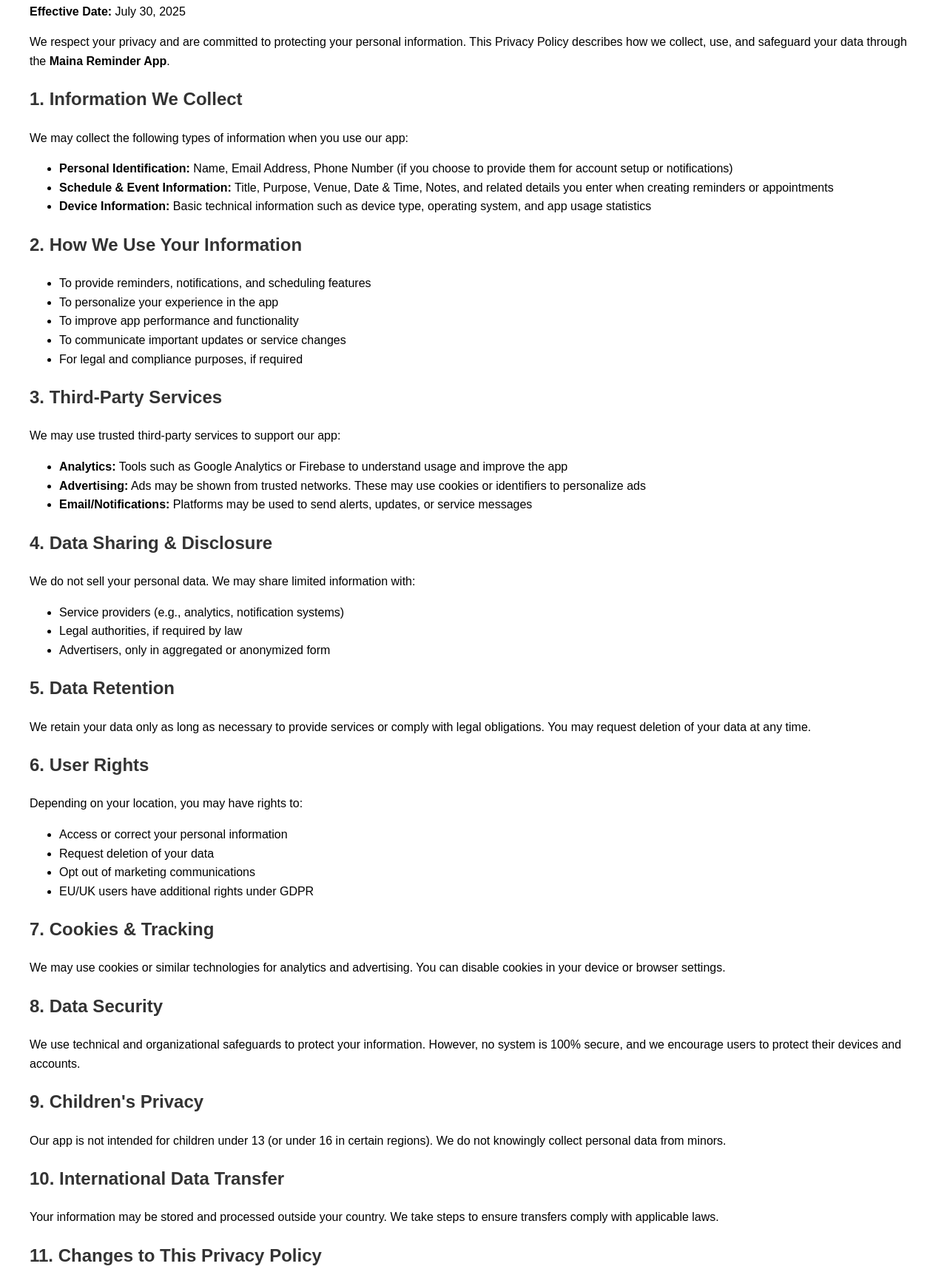
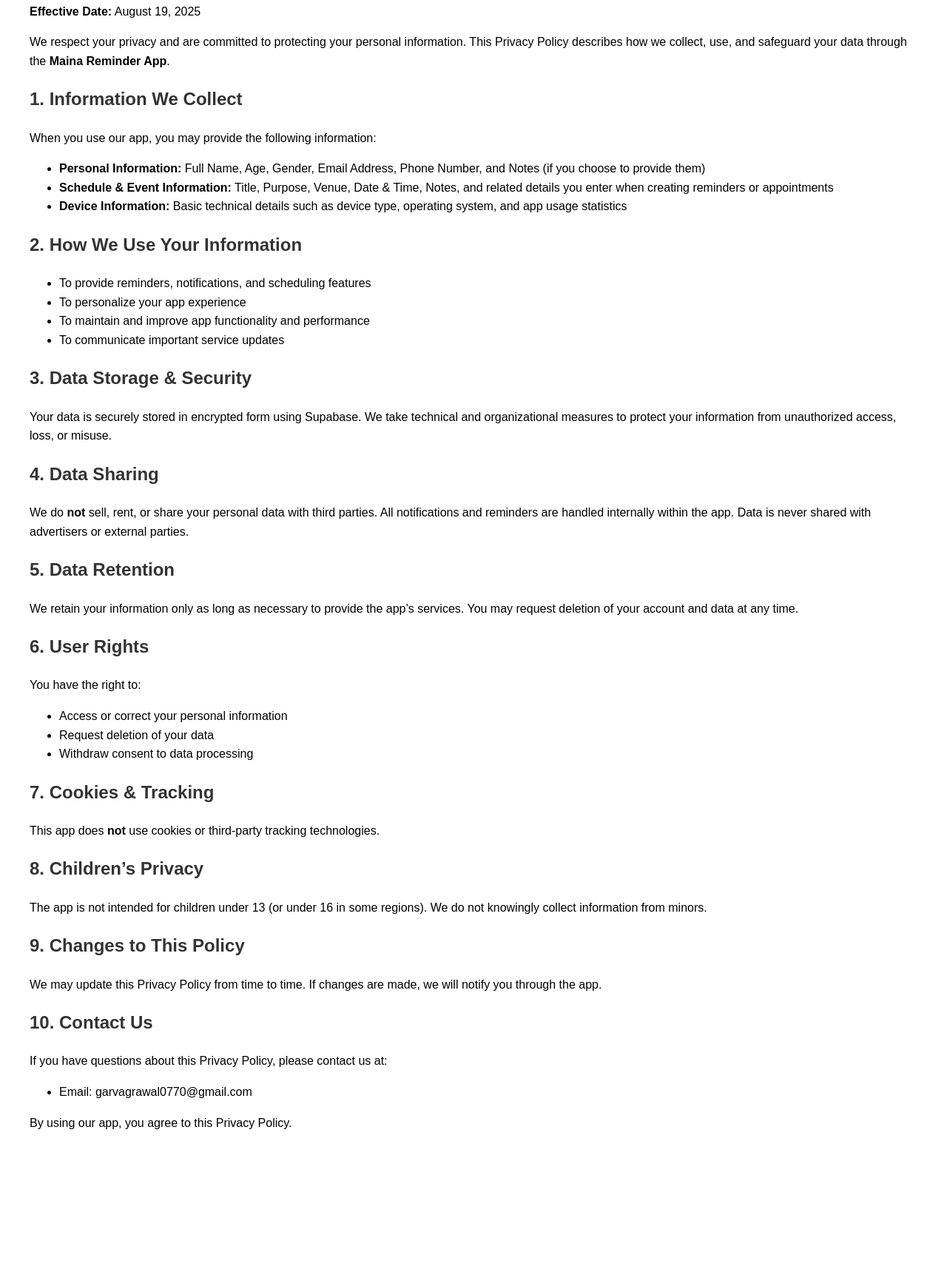
Before and after one commit to mindsofbrands/maina_privacy-policy, a plain HTML site: page index.html in a window 1280 px wide. Shown: the part 110-1829 px from the top of the page at 74% size. After the commit the page ends 1680 px from the top, so only its background shows below. Drawn offline with Linux system fonts and the light colour scheme.

Commit message:
Update index.html

```diff
--- a/index.html
+++ b/index.html
@@ -12,71 +12,53 @@
 </head>
 <body>
   <h1>Privacy Policy</h1>
-  <p><strong>Effective Date:</strong> July 30, 2025</p>
+  <p><strong>Effective Date:</strong> August 19, 2025</p>
 
   <p>We respect your privacy and are committed to protecting your personal information. This Privacy Policy describes how we collect, use, and safeguard your data through the <strong>Maina Reminder App</strong>.</p>
 
   <h2>1. Information We Collect</h2>
-  <p>We may collect the following types of information when you use our app:</p>
+  <p>When you use our app, you may provide the following information:</p>
   <ul>
-    <li><strong>Personal Identification:</strong> Name, Email Address, Phone Number (if you choose to provide them for account setup or notifications)</li>
+    <li><strong>Personal Information:</strong> Full Name, Age, Gender, Email Address, Phone Number, and Notes (if you choose to provide them)</li>
     <li><strong>Schedule & Event Information:</strong> Title, Purpose, Venue, Date & Time, Notes, and related details you enter when creating reminders or appointments</li>
-    <li><strong>Device Information:</strong> Basic technical information such as device type, operating system, and app usage statistics</li>
+    <li><strong>Device Information:</strong> Basic technical details such as device type, operating system, and app usage statistics</li>
   </ul>
 
   <h2>2. How We Use Your Information</h2>
   <ul>
     <li>To provide reminders, notifications, and scheduling features</li>
-    <li>To personalize your experience in the app</li>
-    <li>To improve app performance and functionality</li>
-    <li>To communicate important updates or service changes</li>
-    <li>For legal and compliance purposes, if required</li>
+    <li>To personalize your app experience</li>
+    <li>To maintain and improve app functionality and performance</li>
+    <li>To communicate important service updates</li>
   </ul>
 
-  <h2>3. Third-Party Services</h2>
-  <p>We may use trusted third-party services to support our app:</p>
-  <ul>
-    <li><strong>Analytics:</strong> Tools such as Google Analytics or Firebase to understand usage and improve the app</li>
-    <li><strong>Advertising:</strong> Ads may be shown from trusted networks. These may use cookies or identifiers to personalize ads</li>
-    <li><strong>Email/Notifications:</strong> Platforms may be used to send alerts, updates, or service messages</li>
-  </ul>
+  <h2>3. Data Storage & Security</h2>
+  <p>Your data is securely stored in encrypted form using Supabase. We take technical and organizational measures to protect your information from unauthorized access, loss, or misuse.</p>
 
-  <h2>4. Data Sharing & Disclosure</h2>
-  <p>We do not sell your personal data. We may share limited information with:</p>
-  <ul>
-    <li>Service providers (e.g., analytics, notification systems)</li>
-    <li>Legal authorities, if required by law</li>
-    <li>Advertisers, only in aggregated or anonymized form</li>
-  </ul>
+  <h2>4. Data Sharing</h2>
+  <p>We do <strong>not</strong> sell, rent, or share your personal data with third parties. All notifications and reminders are handled internally within the app. Data is never shared with advertisers or external parties.</p>
 
   <h2>5. Data Retention</h2>
-  <p>We retain your data only as long as necessary to provide services or comply with legal obligations. You may request deletion of your data at any time.</p>
+  <p>We retain your information only as long as necessary to provide the app’s services. You may request deletion of your account and data at any time.</p>
 
   <h2>6. User Rights</h2>
-  <p>Depending on your location, you may have rights to:</p>
+  <p>You have the right to:</p>
   <ul>
     <li>Access or correct your personal information</li>
     <li>Request deletion of your data</li>
-    <li>Opt out of marketing communications</li>
-    <li>EU/UK users have additional rights under GDPR</li>
+    <li>Withdraw consent to data processing</li>
   </ul>
 
   <h2>7. Cookies & Tracking</h2>
-  <p>We may use cookies or similar technologies for analytics and advertising. You can disable cookies in your device or browser settings.</p>
+  <p>This app does <strong>not</strong> use cookies or third-party tracking technologies.</p>
 
-  <h2>8. Data Security</h2>
-  <p>We use technical and organizational safeguards to protect your information. However, no system is 100% secure, and we encourage users to protect their devices and accounts.</p>
+  <h2>8. Children’s Privacy</h2>
+  <p>The app is not intended for children under 13 (or under 16 in some regions). We do not knowingly collect information from minors.</p>
 
-  <h2>9. Children's Privacy</h2>
-  <p>Our app is not intended for children under 13 (or under 16 in certain regions). We do not knowingly collect personal data from minors.</p>
+  <h2>9. Changes to This Policy</h2>
+  <p>We may update this Privacy Policy from time to time. If changes are made, we will notify you through the app.</p>
 
-  <h2>10. International Data Transfer</h2>
-  <p>Your information may be stored and processed outside your country. We take steps to ensure transfers comply with applicable laws.</p>
-
-  <h2>11. Changes to This Privacy Policy</h2>
-  <p>We may update this policy from time to time. You will be notified through the app or by email when significant changes occur.</p>
-
-  <h2>12. Contact Us</h2>
+  <h2>10. Contact Us</h2>
   <p>If you have questions about this Privacy Policy, please contact us at:</p>
   <ul>
     <li>Email: garvagrawal0770@gmail.com</li>
```
